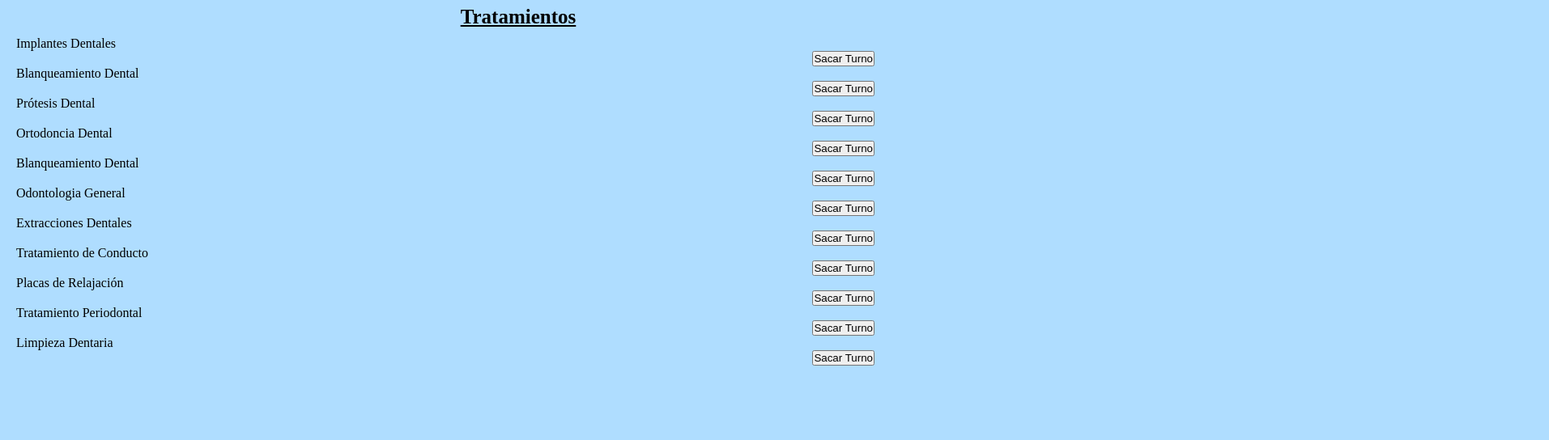
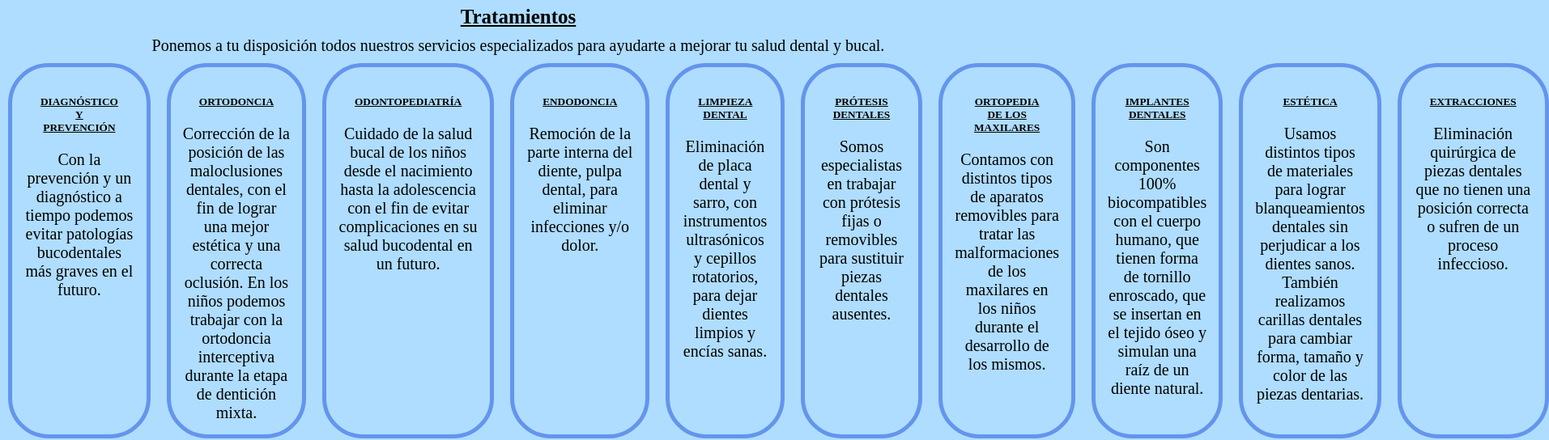
Before and after one commit to AMQ-uiroga/repo-coderhouse, a plain HTML site: page page/tratamientos.html in a window 1280 px wide. Shown: the part 92-636 px from the top of the page at 81% size, 1913 px wide, since content can reach past the window. Drawn offline with Linux system fonts and the light colour scheme.

Commit message:
Modificaciones en html y css

```diff
--- a/css/style.css
+++ b/css/style.css
@@ -25,6 +25,7 @@ nav{
     width: 50%;
     margin-right: 7px;
 }
+
 header ul {
     list-style: none;
     display: flex;
@@ -64,9 +65,7 @@ h1 {
     color:black;
     text-align: center;
     margin:10px;
-
     /*padding: 0px;*/
-
 }
 
 body {
@@ -131,6 +130,7 @@ div button{
         font-size: 18;
         background-color: #60B5FF;
     }
+
 
     /*Home*/
 
@@ -197,7 +197,7 @@ div button{
              grid-area:img-15;
         }
 
-    .contenedor-grid-home  div img {
+        .contenedor-grid-home  div img {
         width: 30%;
         text-align: center;
         height: 100%;
@@ -309,6 +309,33 @@ div button{
             margin-bottom:70px;
 
         }
+    }
 
 
+    /*TRATAMIENTO*/
+.cards{
+    display: flex;
 }
+.card {
+    flex: 50;
+    margin: 10px;
+    padding: 15px;
+    border: 5px solid cornflowerblue;
+    border-radius: 50px;
+    flex-direction: columns;
+}
+
+.car .content {
+    flex-grow: 1;
+    flex-shrink: 1;
+    /*width: 100px;*/
+}
+
+.card h5 {
+
+    color:black;
+    text-align: center;
+    margin:20px;
+    text-decoration:underline;
+
+}
--- a/page/tratamientos.html
+++ b/page/tratamientos.html
@@ -36,20 +36,91 @@
     </header>
     <main>
         <h1 class="titulos"> Tratamientos </h1>
-        <!--Pie de pagina del sitio web-->
-       <!-- ponemos a tu disposición todos nuestros servicios especializados para ayudarte a mejorar tu salud dental y bucal.-->
-        <div> <label>Implantes Dentales</label> <button>Sacar Turno</button> </div>
-        <div> <label>Blanqueamiento Dental</label> <button>Sacar Turno</button> </div>
-        <div> <label>Prótesis Dental</label> <button>Sacar Turno</button> </div>
-        <div> <label>Ortodoncia Dental </label><button>Sacar Turno</button> </div>
-        <div> <label>Blanqueamiento Dental</label> <button>Sacar Turno</button> </div>
-        <div> <label>Odontologia General</label> <button>Sacar Turno</button> </div>
-        <div> <label>Extracciones Dentales </label><button>Sacar Turno</button> </div>
-        <div> <label>Tratamiento de Conducto</label> <button>Sacar Turno</button> </div>
-        <div> <label>Placas de Relajación </label><button>Sacar Turno</button> </div>
-        <div> <label>Tratamiento Periodontal</label> <button>Sacar Turno</button> </div>
-        <div> <label>Limpieza Dentaria</label> <button>Sacar Turno</button> </div>
+        <p> Ponemos a tu disposición todos nuestros servicios especializados para ayudarte a mejorar tu salud dental y bucal.</p>
+        <div class="cards">
+            <div class="card" >
+                    <div class="content">
+                        <h5>  DIAGNÓSTICO Y PREVENCIÓN </h5 >
+                        <p>Con la prevención y un diagnóstico a tiempo podemos evitar patologías bucodentales más graves en el futuro.</p>
+                    </div>
+
+            </div>
+            <div class="card" >
+                    <div class="content">
+                        <h5> ORTODONCIA </h5 >
+                        <p>Corrección de la posición de las maloclusiones dentales, con el fin de lograr una mejor estética y una correcta oclusión. En los niños podemos trabajar con la ortodoncia interceptiva durante la etapa de dentición mixta.</p>
+                    </div>
+
+            </div>
+
+             <div class="card" >
+                    <div class="content">
+                        <h5> ODONTOPEDIATRÍA </h5 >
+                        <p>Cuidado de la salud bucal de los niños desde el nacimiento hasta la adolescencia con el fin de evitar complicaciones en su salud bucodental en un futuro.</p>
+                    </div>
+
+            </div>
+
+             <div class="card" >
+                    <div class="content">
+                        <h5> ENDODONCIA </h5 >
+                        <p>Remoción de la parte interna del diente, pulpa dental, para eliminar infecciones y/o dolor.</p>
+                    </div>
+
+            </div>
+
+             <div class="card" >
+                    <div class="content">
+                        <h5> LIMPIEZA DENTAL </h5 >
+                        <p>Eliminación de placa dental y sarro, con instrumentos ultrasónicos y cepillos rotatorios, para dejar dientes limpios y encías sanas.</p>
+                    </div>
+
+            </div>
+
+             <div class="card" >
+                    <div class="content">
+                        <h5> PRÓTESIS DENTALES </h5 >
+                        <p>Somos especialistas en trabajar con prótesis fijas o removibles para sustituir piezas dentales ausentes.</p>
+                    </div>
+
+            </div>
+
+             <div class="card" >
+                    <div class="content">
+                        <h5> ORTOPEDIA DE LOS MAXILARES </h5 >
+                        <p>Contamos con distintos tipos de aparatos removibles para tratar las malformaciones de los maxilares en los niños durante el desarrollo de los mismos.</p>
+                    </div>
+
+            </div>
+
+             <div class="card" >
+                    <div class="content">
+                        <h5> IMPLANTES DENTALES </h5 >
+                        <p>Son componentes 100% biocompatibles con el cuerpo humano, que tienen forma de tornillo enroscado, que se insertan en el tejido óseo y simulan una raíz de un diente natural.</p>
+                    </div>
+
+            </div>
+
+             <div class="card" >
+                    <div class="content">
+                        <h5> ESTÉTICA </h5 >
+                        <p>Usamos distintos tipos de materiales para lograr blanqueamientos dentales sin perjudicar a los dientes sanos. También realizamos carillas dentales para cambiar forma, tamaño y color de las piezas dentarias.</p>
+                    </div>
+
+            </div>
+
+             <div class="card" >
+                    <div class="content">
+                        <h5> EXTRACCIONES </h5 >
+                        <p>Eliminación quirúrgica de piezas dentales que no tienen una posición correcta o sufren de un proceso infeccioso.</p>
+                    </div>
+
+            </div>
+
+
+        </div>
     </main>
+    <!--Pie de pagina del sitio web-->
     <footer>
         <p>Diseñado por Ana Maria Quiroga - Copyright &#169; 2025</p>
     </footer>
```
Also changed, not shown: page/medicos.html (+20 -20 lines), imagenes/doctor_3.jpg.
